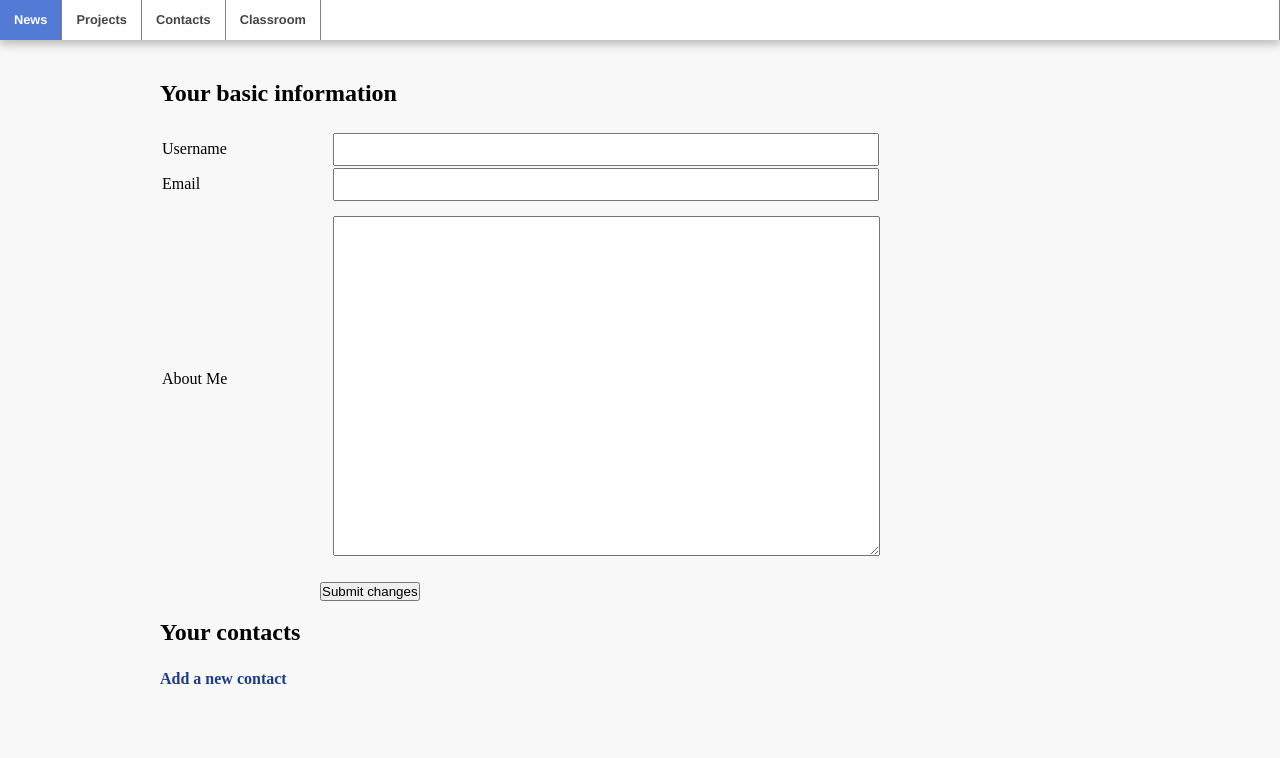
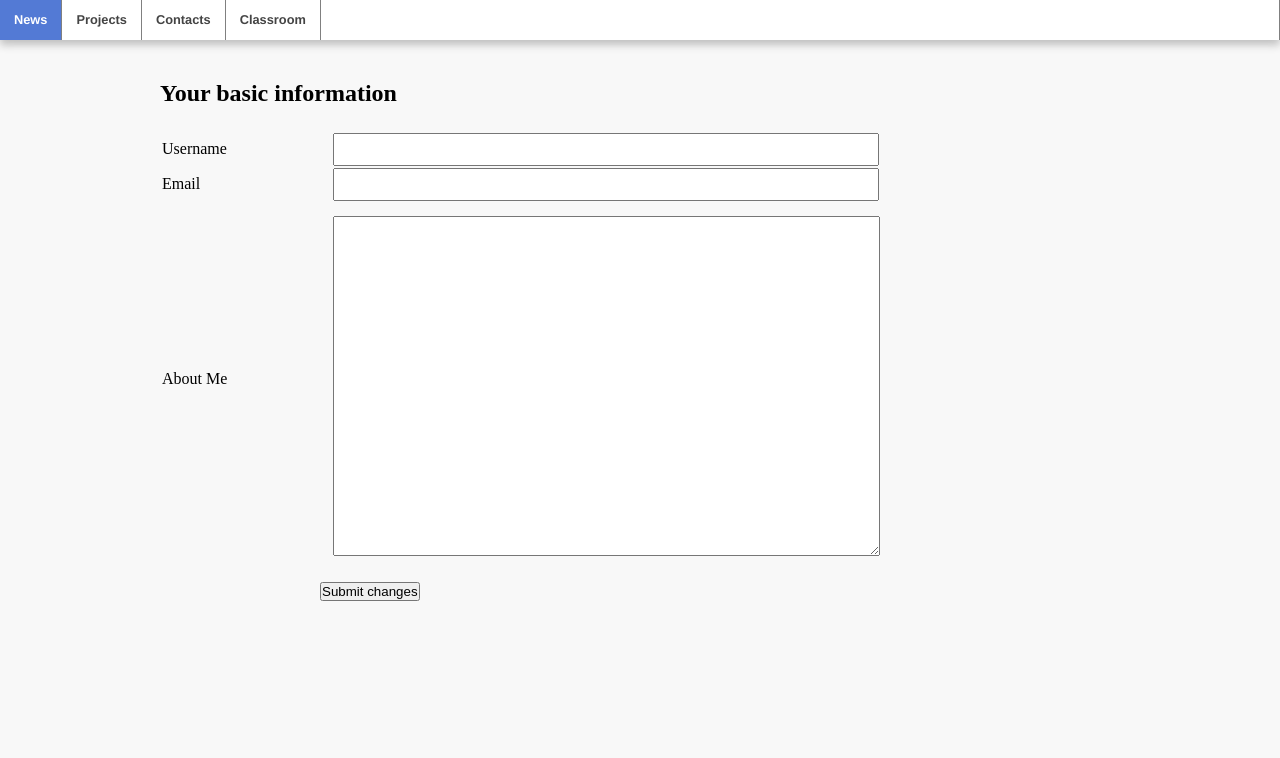
Before and after one commit to andresgsaravia/research-engine, a Python web app: template templates/settings.html in a window 1280 px wide. Shown: the top 758 px of the page. Run offline with Jinja, Linux system fonts and the light colour scheme; the template is opened without the code that fills it, so the values that code supplies are empty.

Commit message:
I don't show anymore contacts in the Settings page.

```diff
--- a/src/users.py
+++ b/src/users.py
@@ -106,9 +106,6 @@ class SettingsPage(GenericPage):
         params["usern"] = user.username
         if user.email: params["email"] = user.email
         if user.about_me: params["about_me"] = user.about_me
-        params["contacts"] = []
-        for contact_key in user.contacts:
-            params["contacts"].append(self.get_item_from_key(contact_key))
         self.render("settings.html", **params)
 
     def post(self):
--- a/templates/settings.html
+++ b/templates/settings.html
@@ -60,19 +60,4 @@
 
 </form>
 
-<h2>Your contacts</h2>
-<div class="new-contact-link">
-  <a href="/user/search">Add a new contact</a>
-</div>
-
-<div class="contacts">
-  {% for contact in contacts %}
-    <div class="contact">
-      <div class="name">
-	<a href="/user/{{contact.key()}}">{{contact.username}}</a>
-      </div>
-    </div>
-  {% endfor %}
-</div>
-
 {% endblock %}
--- a/templates/user.html
+++ b/templates/user.html
@@ -52,7 +52,7 @@
 
   {% if projects_not_collaborating %}
   <div class="not-collaborating">
-    <h3>Invite to collaborate in a project</h3>
+    <h3>Invite {{page_user.username}} to collaborate in a project</h3>
     <div class="projects">
       {% for project in projects_not_collaborating %}
       <div class="project">
```
